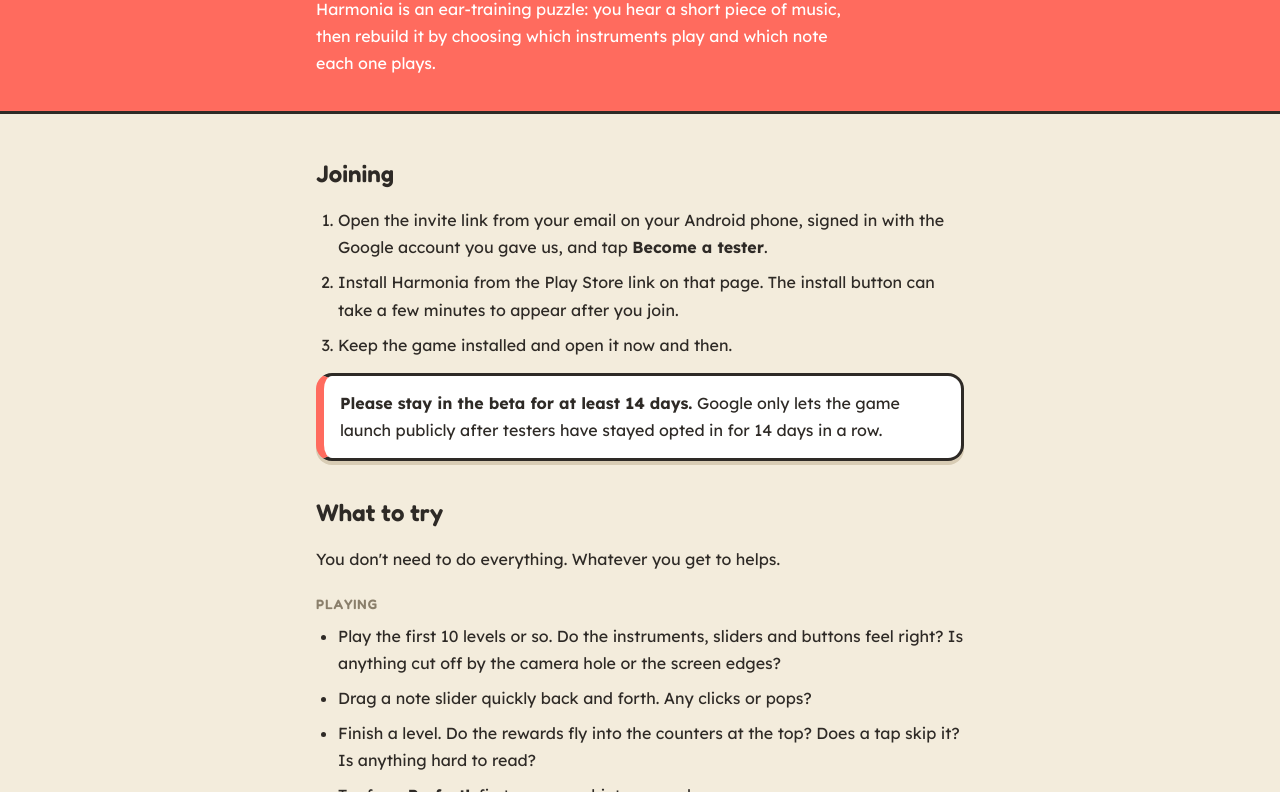
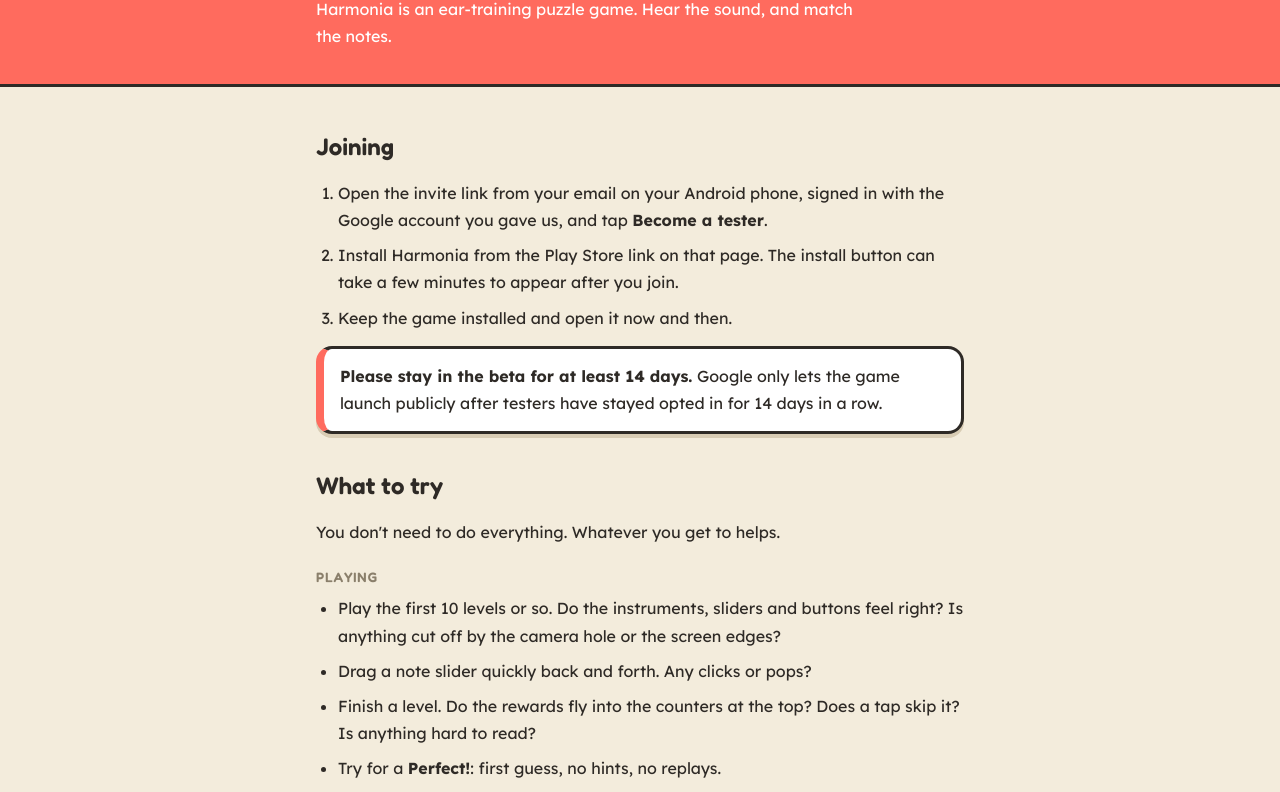
Before and after one commit to rowanvredenburg/playharmonia-site, a plain HTML site: page beta/guide/index.html in a window 1280 px wide. Shown: the part 210-1002 px from the top of the page. Drawn offline with Linux system fonts and the light colour scheme.

Commit message:
Tester guide: match the invite email's game description
"A short piece of music" misdescribed the game; use "Hear the sound,
and match the notes." like the invite email.

Co-Authored-By: Claude Opus 5.5 <noreply@anthropic.com>

```diff
--- a/beta/guide/index.html
+++ b/beta/guide/index.html
@@ -61,7 +61,7 @@
   <div class="guide-wrap">
     <div class="guide-eyebrow">Android beta</div>
     <h1>Thanks for testing Harmonia</h1>
-    <p>Harmonia is an ear-training puzzle: you hear a short piece of music, then rebuild it by choosing which instruments play and which note each one plays.</p>
+    <p>Harmonia is an ear-training puzzle game. Hear the sound, and match the notes.</p>
   </div>
 </header>
 
```
